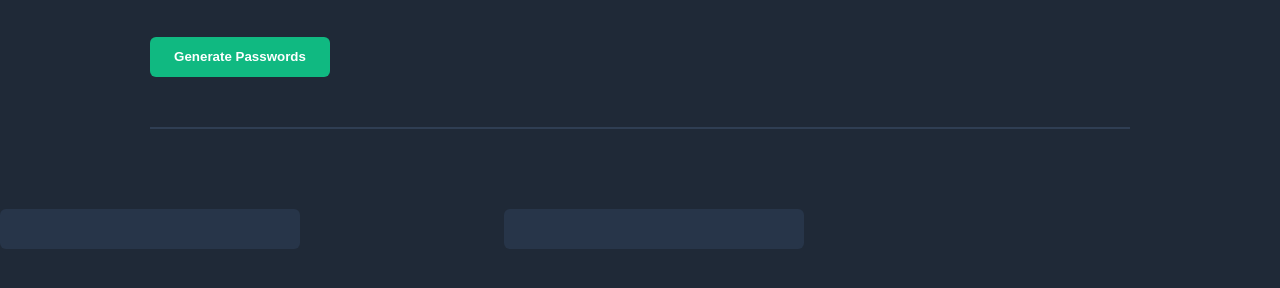
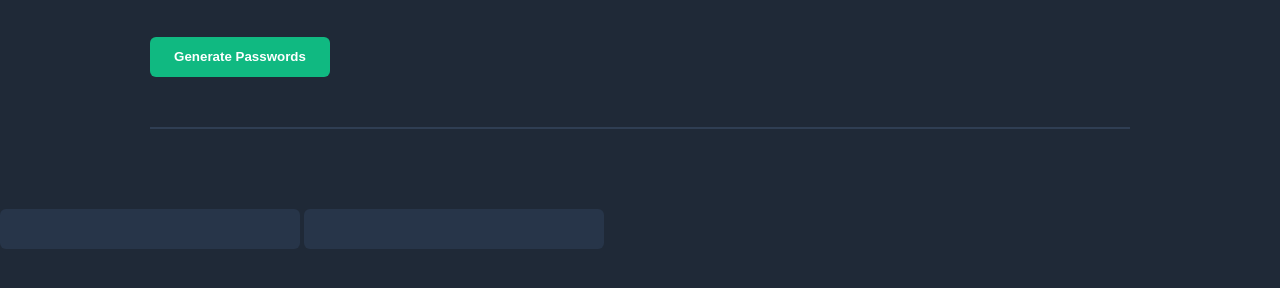
Before and after one commit to Satiosaad125/password-generator, a plain HTML site: page index.html in a window 1280 px wide. Shown: the part 242-530 px from the top of the page. Drawn offline with Linux system fonts and the light colour scheme.

Commit message:
Update index.css

```diff
--- a/index.css
+++ b/index.css
@@ -43,6 +43,3 @@ hr {
     color: #4ADF86;
     font-size: 30px;
 }
-#second-box {
-    margin-left: 200px;
-}
```
